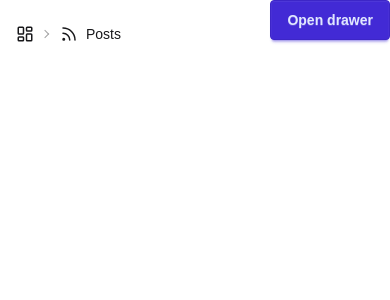
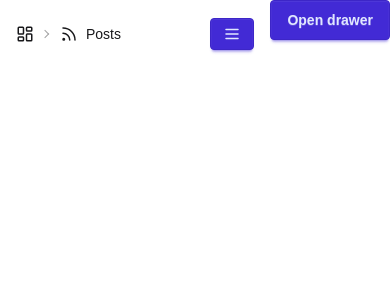
Before and after one commit to bilelhamitouche/bites-and-bytes-blog, a React (Vite) app in the folder admin-panel/: page /posts in a window 390 px wide. Shown: the top 300 px of the page. Built offline with nearby package versions, Linux system fonts and the light colour scheme.

Commit message:
added the sidebar toggle btn into the breadcrumbs component

```diff
--- a/admin-panel/src/components/Breadcrumbs.tsx
+++ b/admin-panel/src/components/Breadcrumbs.tsx
@@ -1,5 +1,5 @@
 import { Link } from "@tanstack/react-router";
-import { LayoutDashboard } from "lucide-react";
+import { LayoutDashboard, Menu } from "lucide-react";
 import { ReactNode } from "react";
 
 interface Props {
@@ -10,6 +10,7 @@ interface Props {
 
 function Breadcrumbs({ text, link, icon }: Props) {
   return (
+    <div className="flex w-full justify-between items-center">
       <div className="breadcrumbs text-sm">
         <ul>
           <li>
@@ -25,6 +26,13 @@ function Breadcrumbs({ text, link, icon }: Props) {
           </li>
         </ul>
       </div>
+      <label
+        htmlFor="my-drawer-2"
+        className="btn btn-primary btn-sm drawer-button md:hidden"
+      >
+        <Menu size={18} />
+      </label>
+    </div>
   );
 }
 
```
Lines whose indentation alone changed are shown as unchanged.
